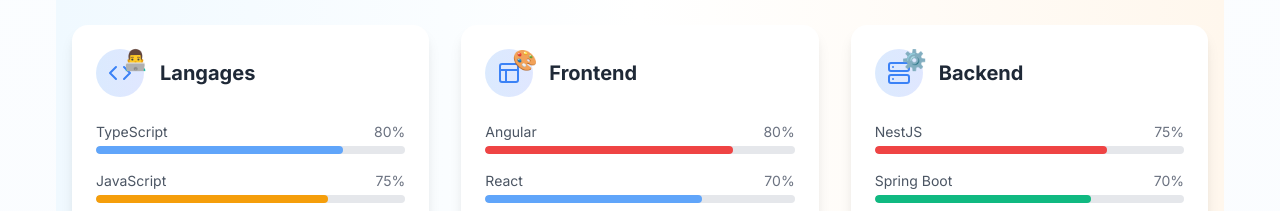
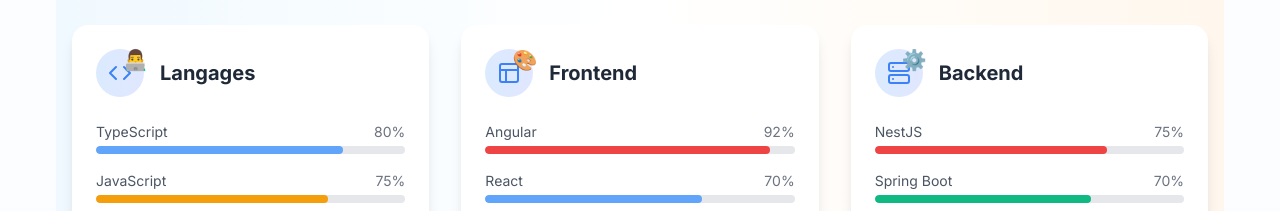
Before and after one commit to OzawaKyo/Mon-portfolio, a React (Vite) app: page / in a window 1280 px wide. Shown: the part 1840-2051 px from the top of the page. Built offline with nearby package versions, Linux system fonts and the light colour scheme.

Commit message:
Monte Angular à 92%

```diff
--- a/src/data/skills.ts
+++ b/src/data/skills.ts
@@ -31,7 +31,7 @@
     icon: "layout-grid",
     emoji: "🎨",
     skills: [
-      { name: "Angular", level: 80, color: "red" },
+      { name: "Angular", level: 92, color: "red" },
       { name: "React", level: 70, color: "blue-light" },
       { name: "HTML/CSS", level: 80, color: "orange" },
       { name: "vite", level: 70, color: "teal" },
```
